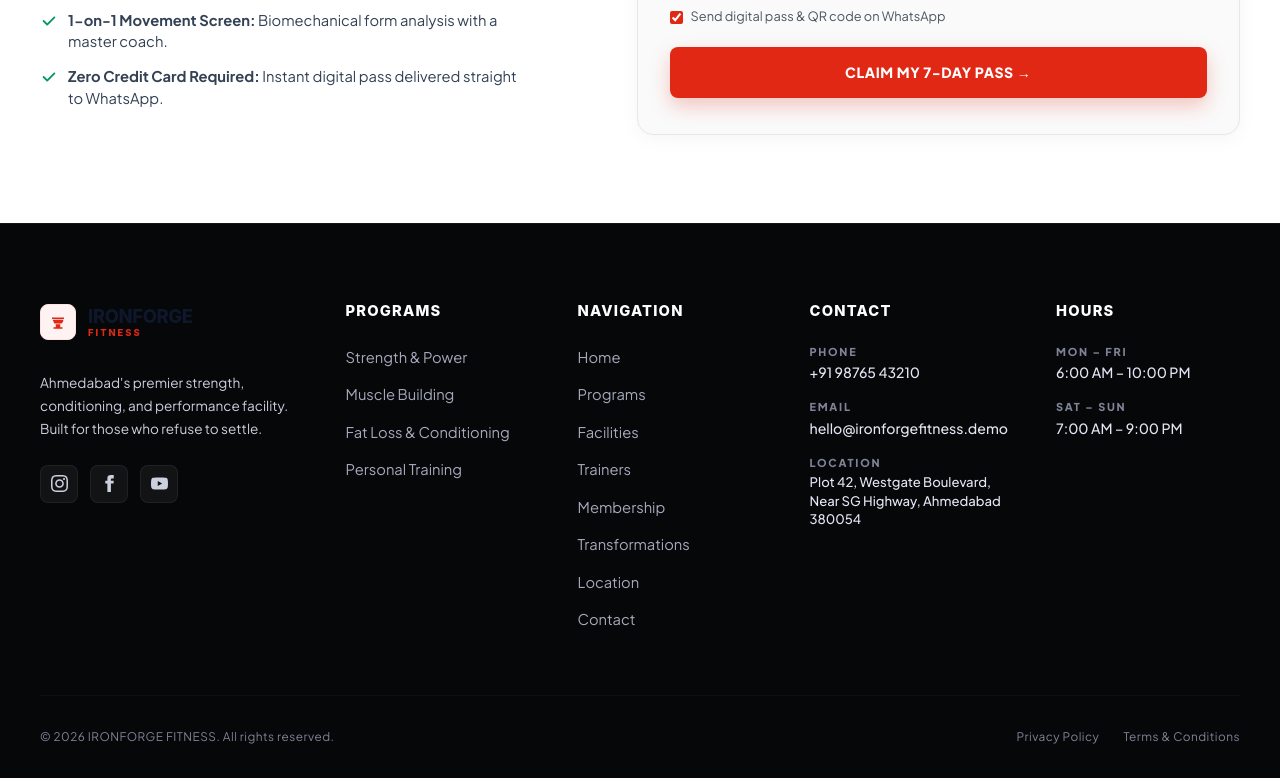
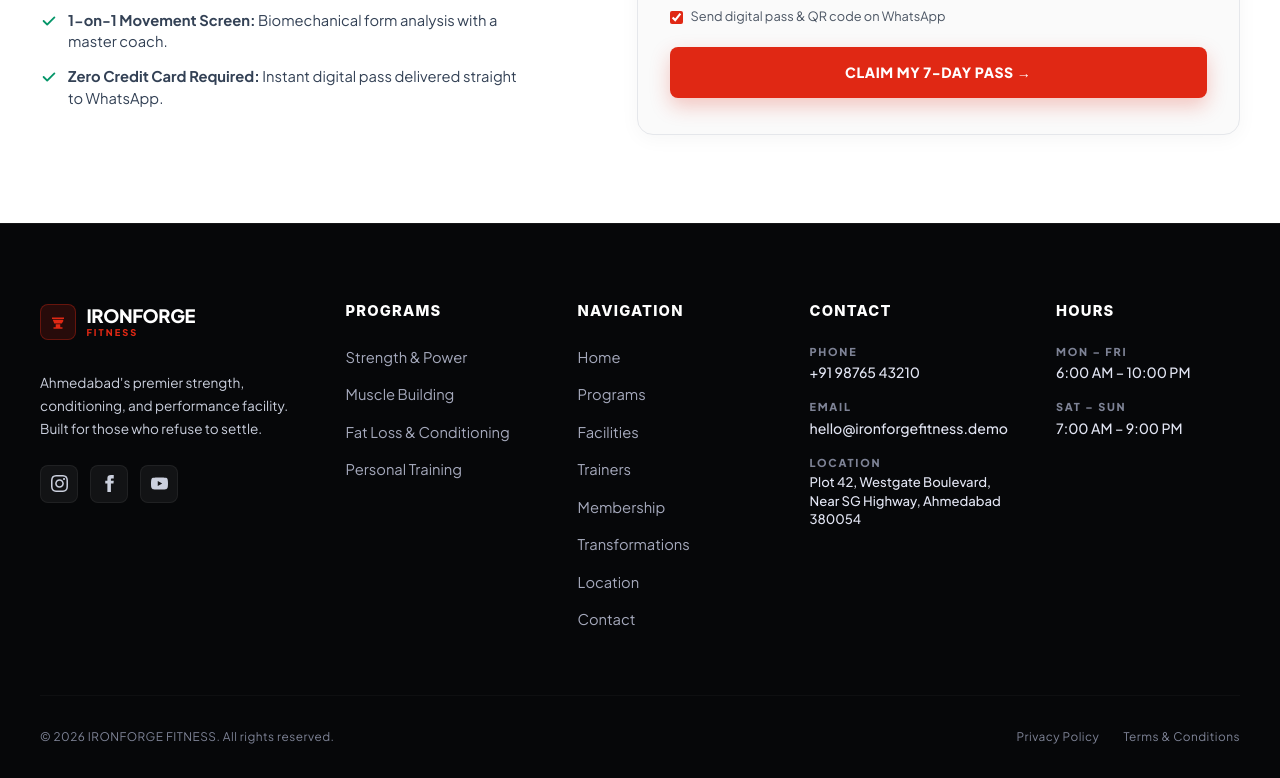
Before and after one commit to daksh22051/ironforge-fitness, a website: page index.html in a window 1280 px wide. Shown: the part 2024-2802 px from the top of the page. Drawn offline with Linux system fonts and the light colour scheme.

Commit message:
Fix footer brand logo text visibility on dark background

```diff
--- a/css/footer.css
+++ b/css/footer.css
@@ -198,16 +198,72 @@
 .footer-brand-logo {
   display: inline-flex;
   align-items: center;
-  gap: var(--space-3);
+  gap: 0.65rem;
   text-decoration: none;
-  font-family: var(--font-display);
+  font-family: 'Plus Jakarta Sans', var(--font-display, sans-serif);
   font-weight: 800;
-  font-size: 1.35rem;
-  letter-spacing: var(--tracking-wide);
-  color: var(--text-primary);
+  font-size: 1.15rem;
+  letter-spacing: 0.02em;
   text-transform: uppercase;
   margin-bottom: var(--space-4);
+  transition: opacity var(--transition-fast, 0.2s ease);
 }
+
+.footer-brand-logo:hover {
+  opacity: 0.9;
+}
+
+.footer-brand-logo .brand-icon-wrapper,
+.site-footer .brand-icon-wrapper {
+  display: flex;
+  align-items: center;
+  justify-content: center;
+  width: 36px;
+  height: 36px;
+  background: rgba(224, 40, 20, 0.15);
+  border: 1px solid rgba(224, 40, 20, 0.35);
+  border-radius: 8px;
+  color: #E02814;
+  transition: all var(--transition-fast, 0.2s ease);
+}
+
+.footer-brand-logo:hover .brand-icon-wrapper {
+  background: rgba(224, 40, 20, 0.25);
+  border-color: rgba(224, 40, 20, 0.5);
+  transform: scale(1.04);
+}
+
+.footer-brand-logo .brand-icon-svg,
+.site-footer .brand-icon-svg {
+  width: 18px;
+  height: 18px;
+  fill: currentColor;
+}
+
+.footer-brand-logo .brand-text,
+.site-footer .brand-text {
+  display: flex;
+  flex-direction: column;
+  line-height: 1;
+}
+
+.footer-brand-logo .brand-name-main,
+.site-footer .brand-name-main {
+  color: #FFFFFF !important;
+  font-weight: 800;
+  letter-spacing: -0.02em;
+  font-size: 1.15rem;
+}
+
+.footer-brand-logo .brand-name-sub,
+.site-footer .brand-name-sub {
+  font-size: 0.58rem;
+  letter-spacing: 0.22em;
+  color: #E02814;
+  font-weight: 800;
+  margin-top: 2px;
+}
+
 
 .footer-brand-tagline {
   font-family: var(--font-body);
```
